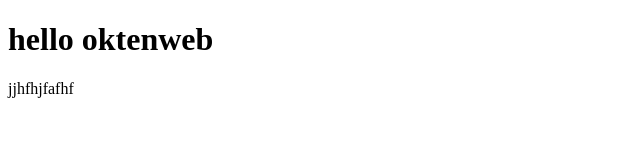
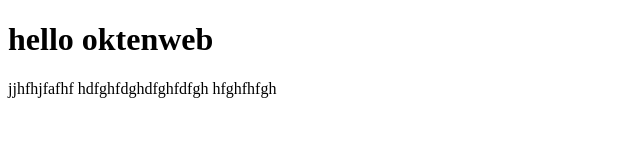
Before and after one commit to urayasen/jcx-may-18-1630, a plain HTML site: page 00/index.html in a window 1280 px wide. Shown: the whole page, without its empty margins (0-640 px from the left). Drawn offline with Linux system fonts and the light colour scheme.

Commit message:
fjjkhrgjdrhdsjr

```diff
--- a/00/index.html
+++ b/00/index.html
@@ -7,5 +7,7 @@
 <body>
 <h1>hello oktenweb</h1>
 jjhfhjfafhf
+hdfghfdghdfghfdfgh
+hfghfhfgh
 </body>
 </html>
```
